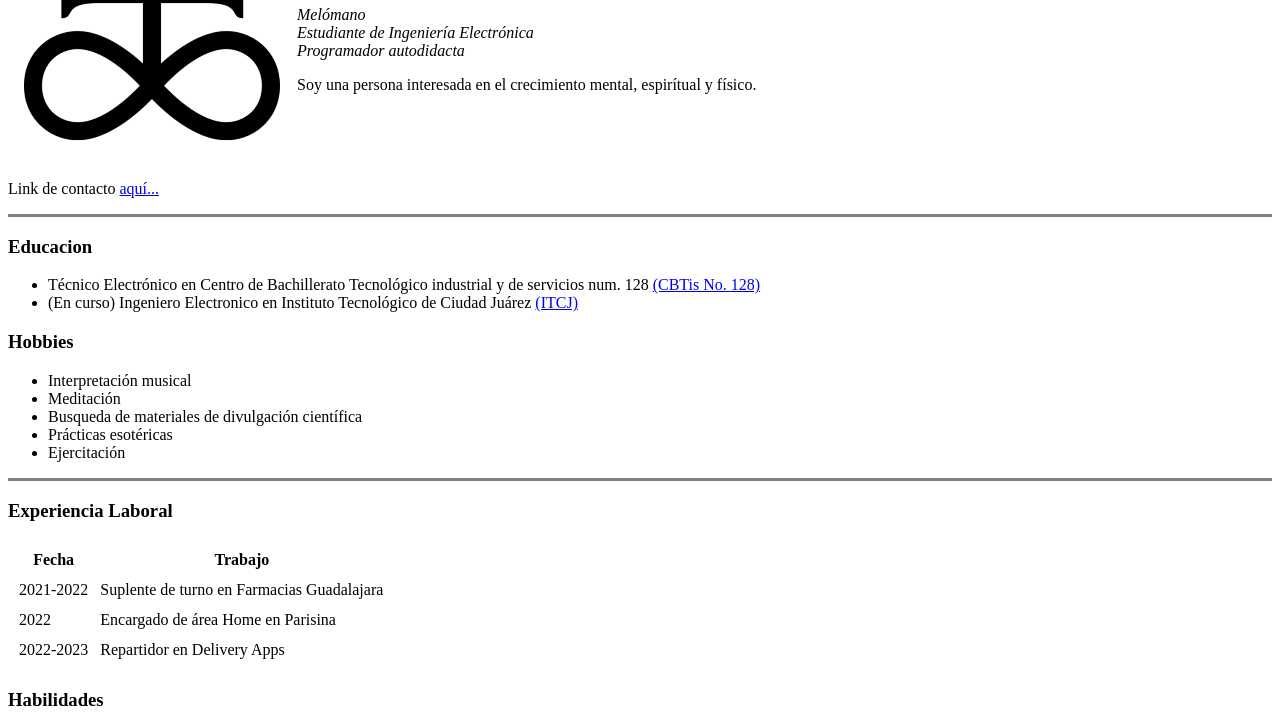
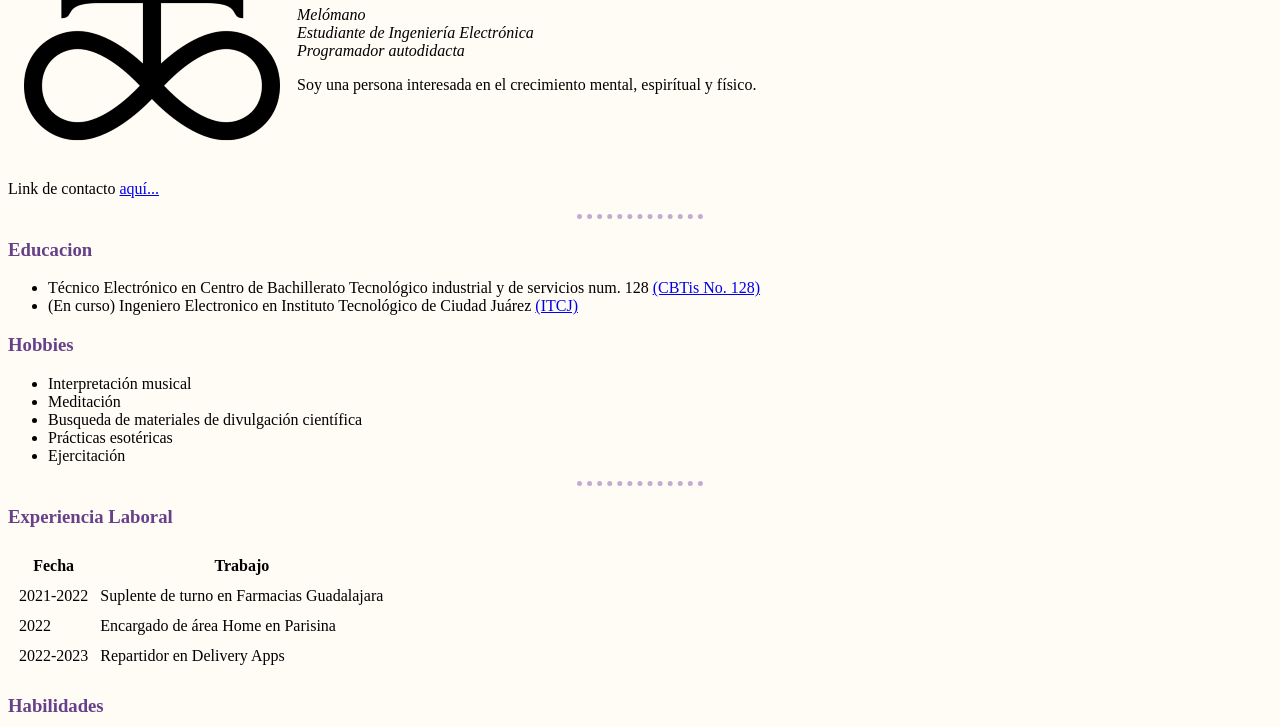
Before and after one commit to JEdLeon/JavierPersonalSite, a plain HTML site: page index.html in a window 1280 px wide. Shown: the part 136-863 px from the top of the page. Drawn offline with Linux system fonts and the light colour scheme.

Commit message:
Update link to stylesheet mainstyle.css

```diff
--- a/index.html
+++ b/index.html
@@ -3,6 +3,7 @@
     <head>
         <meta charset="UTF-8">
         <title>Javier's Personal Site</title>
+        <link rel="stylesheet" href="styles/mainstyle.css">
     </head>
     <body>
         <table cellspacing="15">
```
